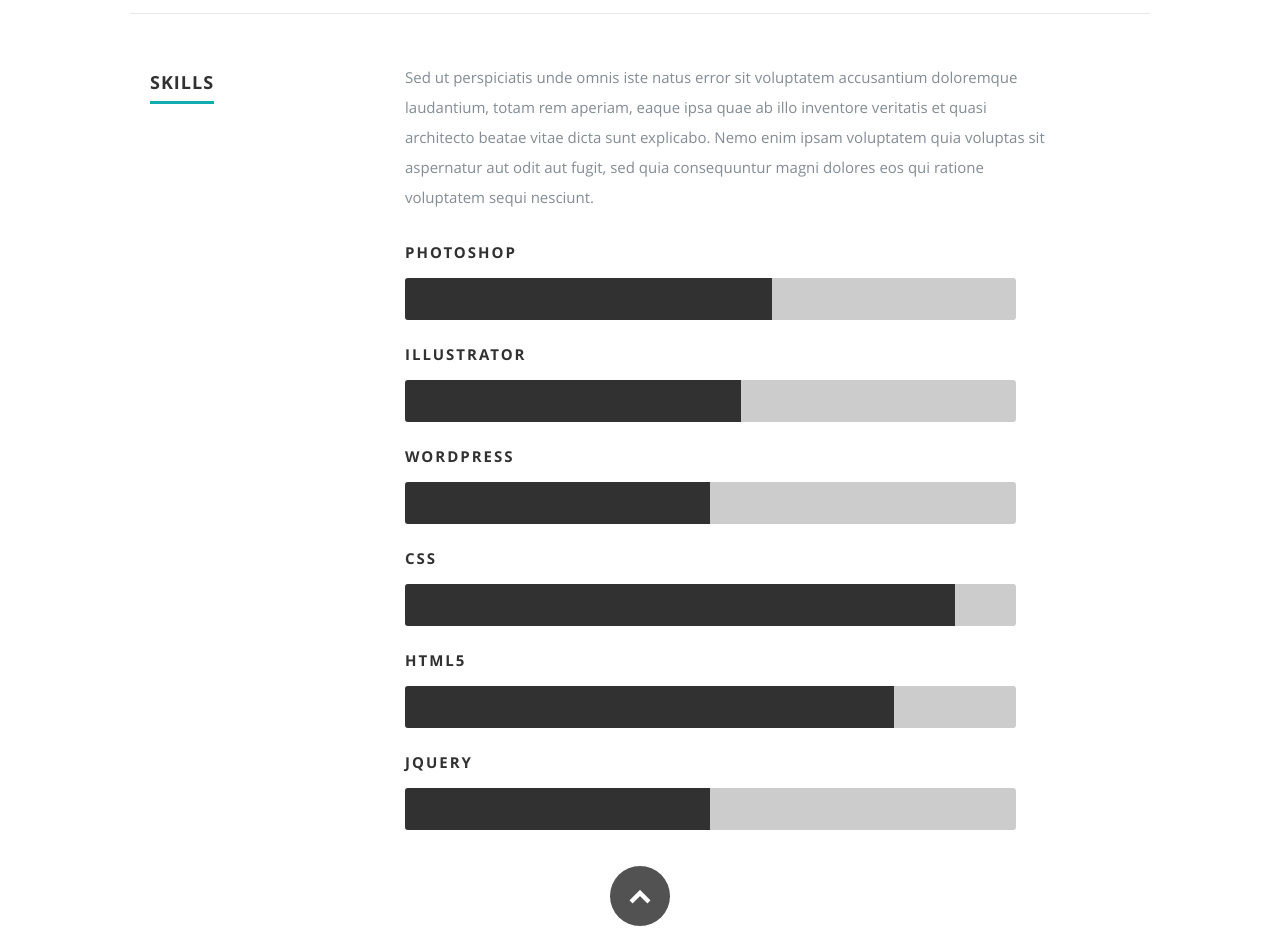
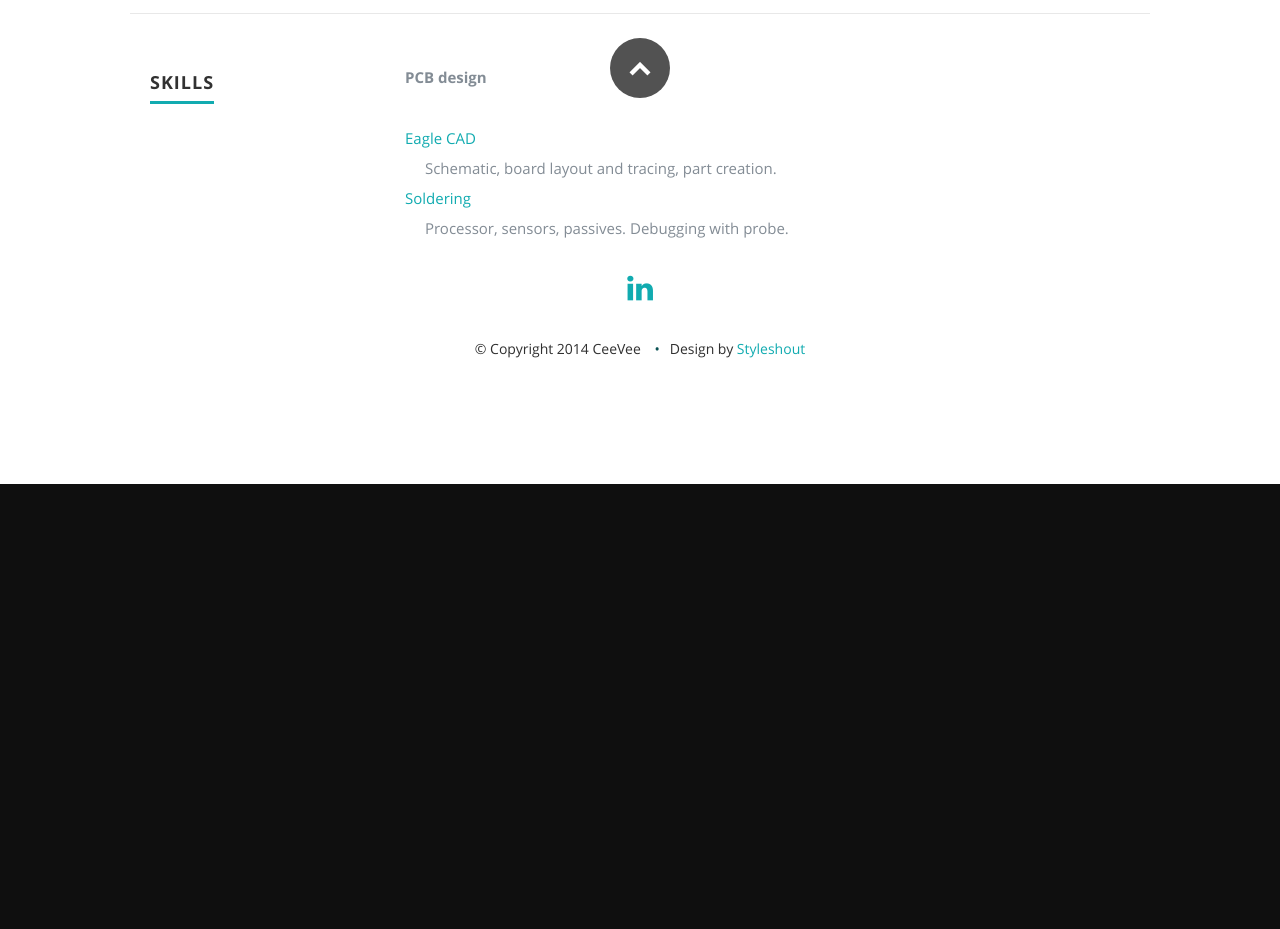
Before and after one commit to jenniferhellar/jenniferhellar.github.io, a plain HTML site: page index.html in a window 1280 px wide. Shown: the part 2660-3589 px from the top of the page. After the commit the page ends 3144 px from the top, so only its background shows below. Drawn offline with nearby package versions, Linux system fonts and the light colour scheme.

Commit message:
initial commit of skill section to check formatting

```diff
--- a/index.html
+++ b/index.html
@@ -273,27 +273,13 @@
          </div>
 
          <div class="nine columns main-col">
-
-            <p>Sed ut perspiciatis unde omnis iste natus error sit voluptatem accusantium doloremque laudantium, totam rem aperiam,
-            eaque ipsa quae ab illo inventore veritatis et quasi architecto beatae vitae dicta sunt explicabo. Nemo enim ipsam
-            voluptatem quia voluptas sit aspernatur aut odit aut fugit, sed quia consequuntur magni dolores eos qui ratione
-            voluptatem sequi nesciunt.
-            </p>
-
-				<div class="bars">
-
-				   <ul class="skills">
-					   <li><span class="bar-expand photoshop"></span><em>Photoshop</em></li>
-                  <li><span class="bar-expand illustrator"></span><em>Illustrator</em></li>
-						<li><span class="bar-expand wordpress"></span><em>Wordpress</em></li>
-						<li><span class="bar-expand css"></span><em>CSS</em></li>
-						<li><span class="bar-expand html5"></span><em>HTML5</em></li>
-                  <li><span class="bar-expand jquery"></span><em>jQuery</em></li>
-					</ul>
-
-				</div><!-- end skill-bars -->
-
-			</div> <!-- main-col end -->
+             <p> <b>PCB design</b> </p>
+                <dl>
+                   <dt>Eagle CAD</dt>
+                   <dd>Schematic, board layout and tracing, part creation.</dd>
+                   <dt>Soldering</dt>
+                   <dd>Processor, sensors, passives.  Debugging with probe.</dd>
+                </dl>
 
       </div> <!-- End skills
 
```
